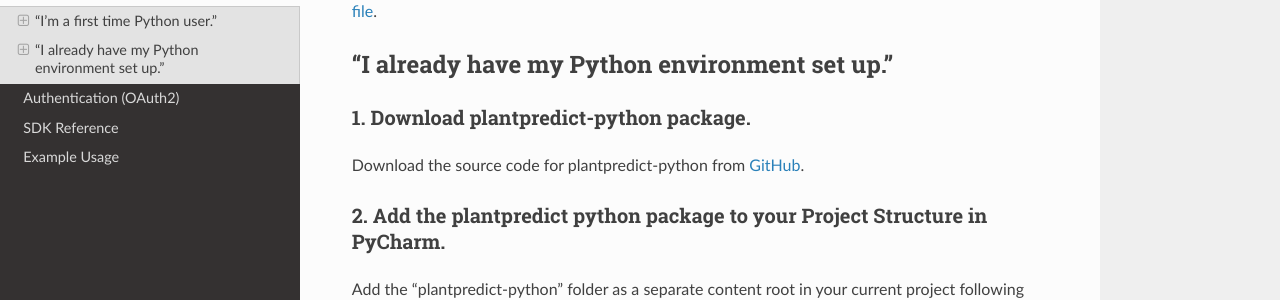
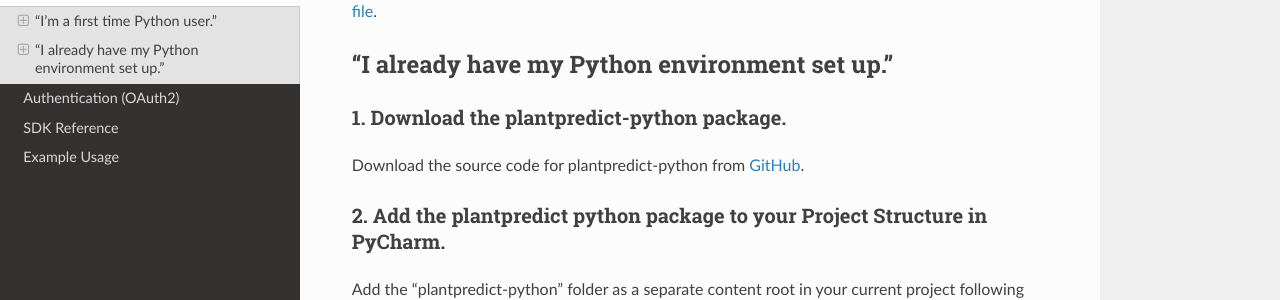
Before and after one commit to adriesse/plantpredict-python, a Sphinx documentation site: the page built from docs/setup_guide.rst, in a window 1280 px wide and 900 px high, scrolled down 815 px. Shown: the part 156-456 px from the top of the window. Built offline with Sphinx 7.4.7 and the Read the Docs theme 2.0.0, drawn with Linux system fonts in a browser that asks for light colours.

Commit message:
fixing documentation

```diff
--- a/docs/setup_guide.rst
+++ b/docs/setup_guide.rst
@@ -47,7 +47,7 @@
 "I already have my Python environment set up."
 ----------------------------------------------
 
-1. Download plantpredict-python package.
+1. Download the plantpredict-python package.
 ^^^^^^^^^^^^^^^^^^^^^^^^^^^^^^^^^^^^^^^^
 
 Download the source code for plantpredict-python from `GitHub <https://github.com/stephenkaplan/plantpredict-python>`_.
```
